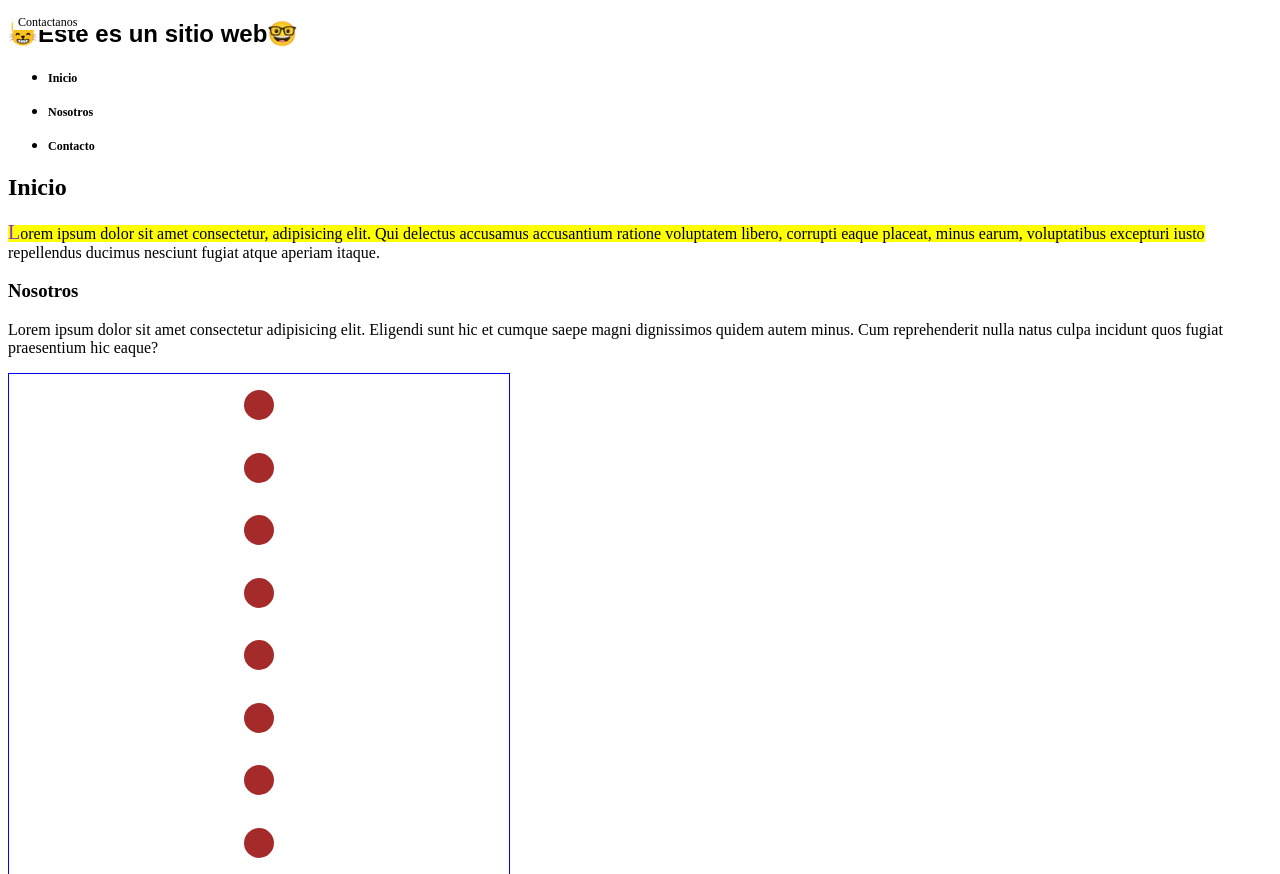
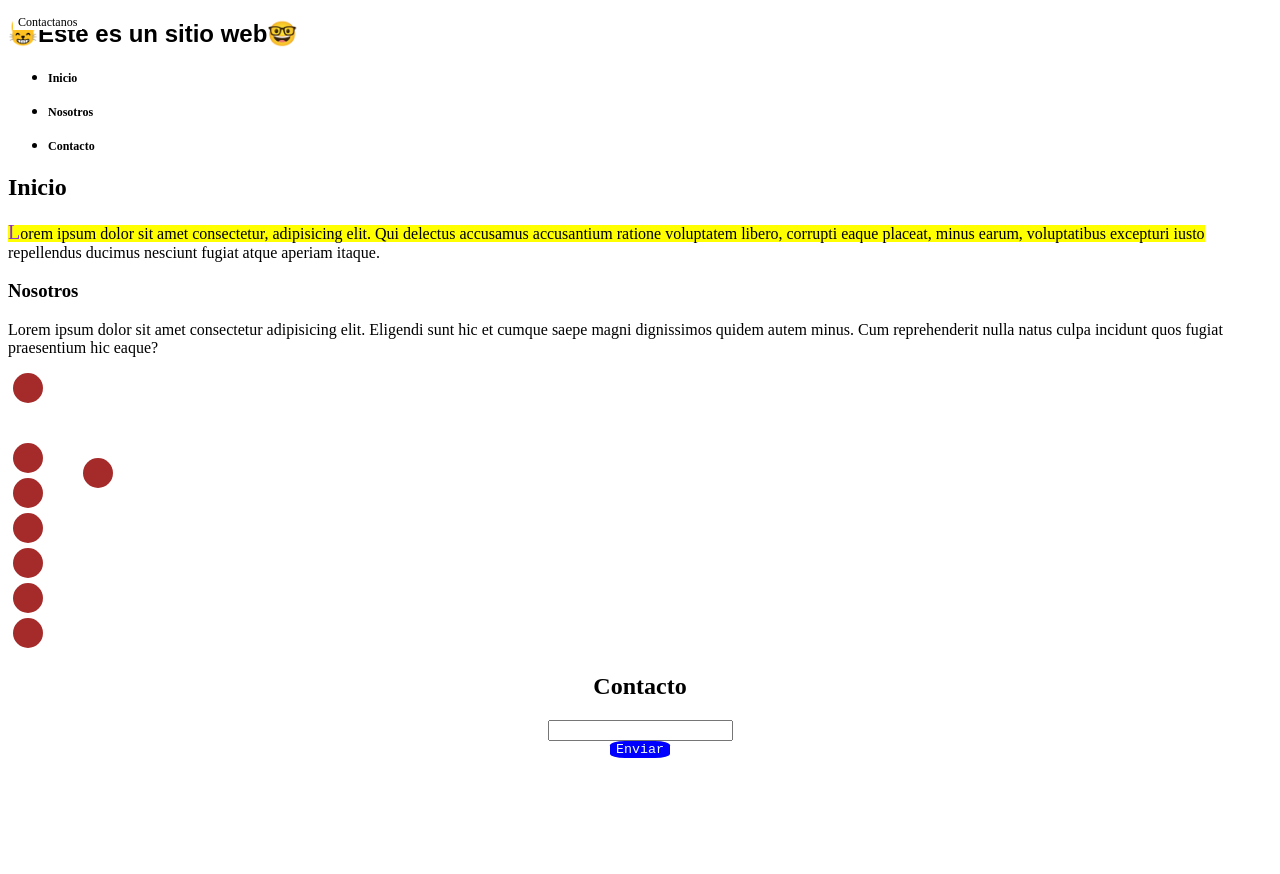
Before and after one commit to Javier1234321/webitpro, a plain HTML site: page Sesion3/index.html in a window 1280 px wide. Shown: the top 874 px of the page. After the commit the page ends 800 px from the top, so only its background shows below. Drawn offline with Linux system fonts and the light colour scheme.

Commit message:
Se agregaron los documentos de la sesion 04

```diff
--- a/Sesion3/index.html
+++ b/Sesion3/index.html
@@ -29,9 +29,9 @@
             <p>Lorem ipsum dolor sit amet consectetur adipisicing elit. Eligendi sunt hic et cumque saepe magni dignissimos quidem autem minus. Cum reprehenderit nulla natus culpa incidunt quos fugiat praesentium hic eaque?
             </p>
         </section>
-        <section id="flex">
-            <div class="cuadro"></div>
-            <div class="cuadro"></div>
+        <section id="Container">
+            <div class="cuadro" id="uno"></div>
+            <div class="cuadro" id="dos"></div>
             <div class="cuadro"></div>
             <div class="cuadro"></div>
             <div class="cuadro"></div>
--- a/Sesion3/styles/styles.css
+++ b/Sesion3/styles/styles.css
@@ -61,13 +61,6 @@ p::selection{
     justify-content: center;
     align-items: center;
 }
-.cuadro{
-    height: 30px;
-    width: 30px;
-    background: brown;
-    border-radius: 50%;
-    margin: 5px;
-}
 
 #contacto{
     display: flex;
@@ -84,3 +77,18 @@ p::selection{
     font-size: 12px;
     transition: transform 0.3 ease, color 0.3 ease;
 }
+.Container{
+    display: flex;
+}
+.cuadro{
+    height: 30px;
+    width: 30px;
+    background: brown;
+    border-radius: 50%;
+    margin: 5px;
+}
+#dos{
+    position: relative;
+    top: 50px;
+    left: 70px;
+}
--- /dev/null
+++ b/Sesion4/styles/style.css
@@ -0,0 +1,15 @@
+.container{
+    display: flex;
+}
+.cuadro{
+    width: 50px;
+    height: 50px;
+    background: blueviolet;
+    margin: 10px;
+}
+
+#dos{
+    position: relative;
+    top: 50px;
+    left: 70px;
+}
```
Also changed, not shown: Sesion4/index.html (added, +18 -0 lines).
